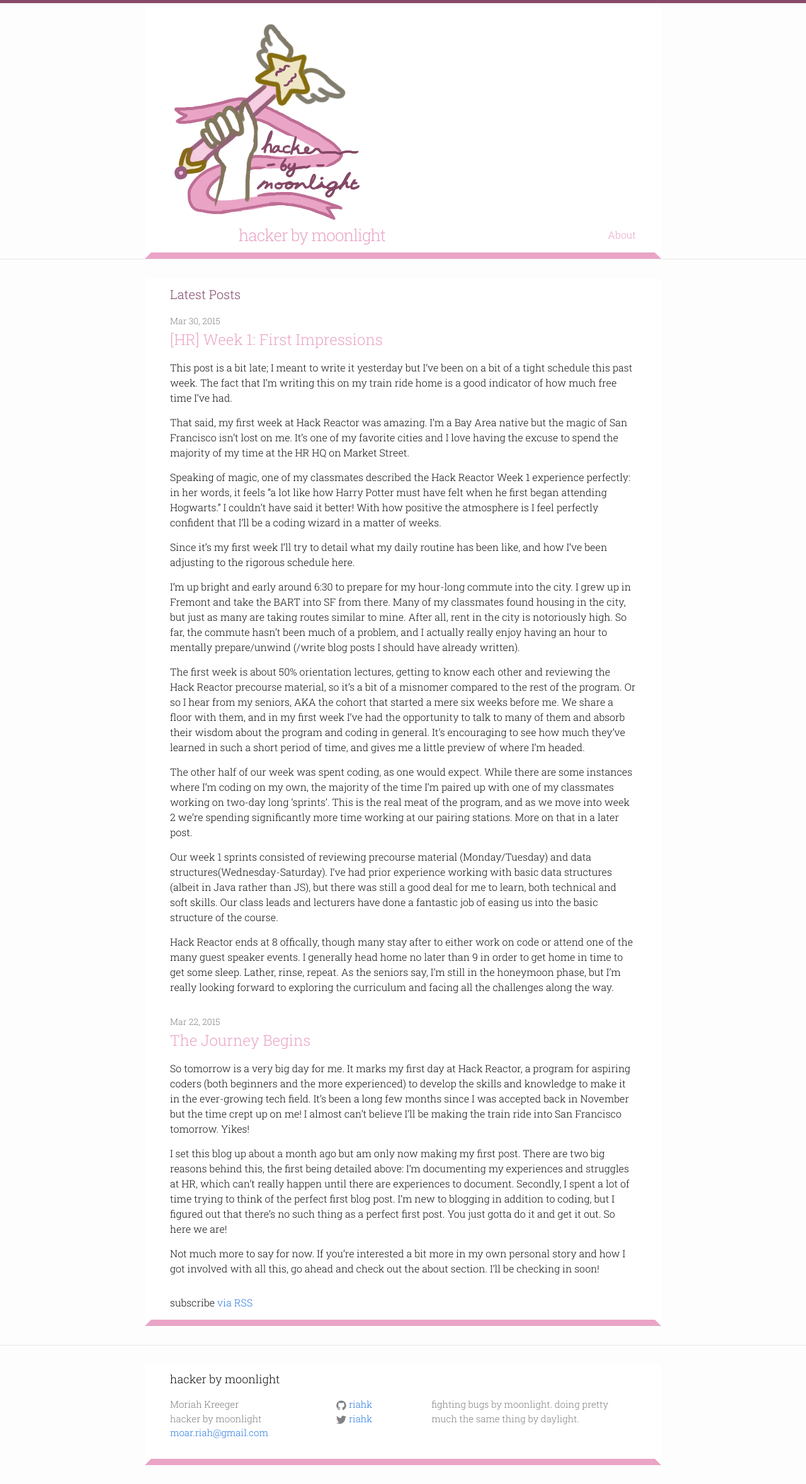
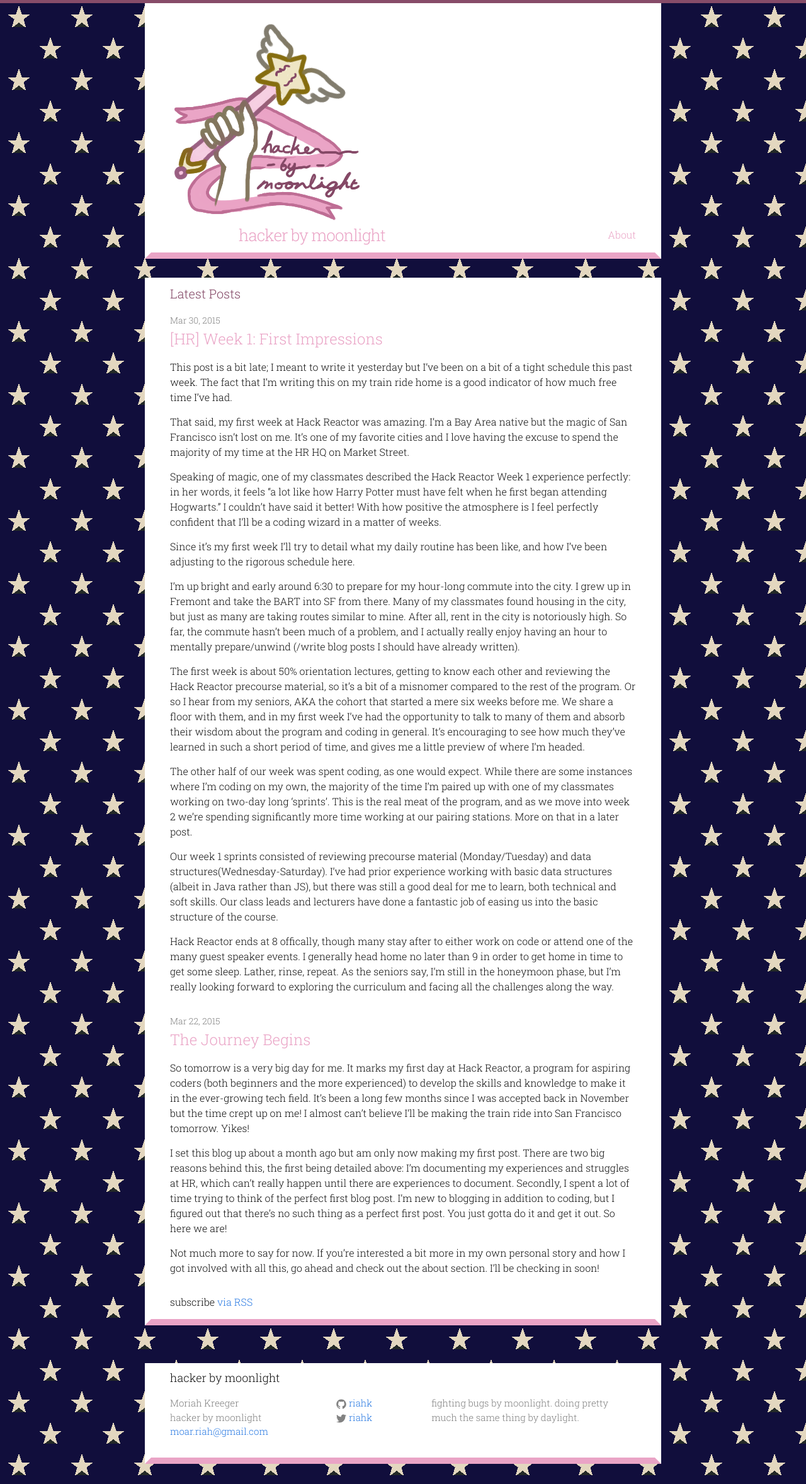
Before and after one commit to riahk/riahk.github.io, a Jekyll site: the page built from index.html, in a window 1280 px wide. Shown: the whole page at 63% size. Built offline with Jekyll 4.4.1, drawn with Linux system fonts in a browser that asks for light colours; Markdown is read by kramdown in place of the engine named in the settings; the list of posts is cut into pages by our own code.

Commit message:
Updated styling

```diff
--- a/_sass/_base.scss
+++ b/_sass/_base.scss
@@ -19,6 +19,22 @@ body {
     line-height: $base-line-height;
     font-weight: 300;
     color: $text-color;
+background:
+linear-gradient(324deg, #232927 4%,   transparent 4%) -70px 43px,
+linear-gradient( 36deg, #232927 4%,   transparent 4%) 30px 43px,
+linear-gradient( 72deg, #e3d7bf 8.5%, transparent 8.5%) 30px 43px,
+linear-gradient(288deg, #e3d7bf 8.5%, transparent 8.5%) -70px 43px,
+linear-gradient(216deg, #e3d7bf 7.5%, transparent 7.5%) -70px 23px,
+linear-gradient(144deg, #e3d7bf 7.5%, transparent 7.5%) 30px 23px,
+
+linear-gradient(324deg, #232927 4%,   transparent 4%) -20px 93px,
+linear-gradient( 36deg, #232927 4%,   transparent 4%) 80px 93px,
+linear-gradient( 72deg, #e3d7bf 8.5%, transparent 8.5%) 80px 93px,
+linear-gradient(288deg, #e3d7bf 8.5%, transparent 8.5%) -20px 93px,
+linear-gradient(216deg, #e3d7bf 7.5%, transparent 7.5%) -20px 73px,
+linear-gradient(144deg, #e3d7bf 7.5%, transparent 7.5%) 80px 73px;
+background-size: 100px 100px;
+
     background-color: $background-color;
     -webkit-text-size-adjust: 100%;
 }
--- a/_sass/_layout.scss
+++ b/_sass/_layout.scss
@@ -3,7 +3,6 @@
  */
 .site-header {
     border-top: 5px solid #874c69;
-    border-bottom: 1px solid $grey-color-light;
     min-height: 56px;
 
     // Positioning context for the mobile navigation icon
@@ -110,7 +109,6 @@
  * Site footer
  */
 .site-footer {
-    border-top: 1px solid $grey-color-light;
     padding: $spacing-unit 0;
 }
 
--- a/css/main.scss
+++ b/css/main.scss
@@ -14,7 +14,7 @@ $base-line-height: 1.5;
 $spacing-unit:     30px;
 
 $text-color:       #111;
-$background-color: #fdfdfd;
+$background-color: #110e3c;
 $brand-color:      #2a7ae2;
 
 $grey-color:       #828282;
```
Also changed, not shown: 3 other files.
